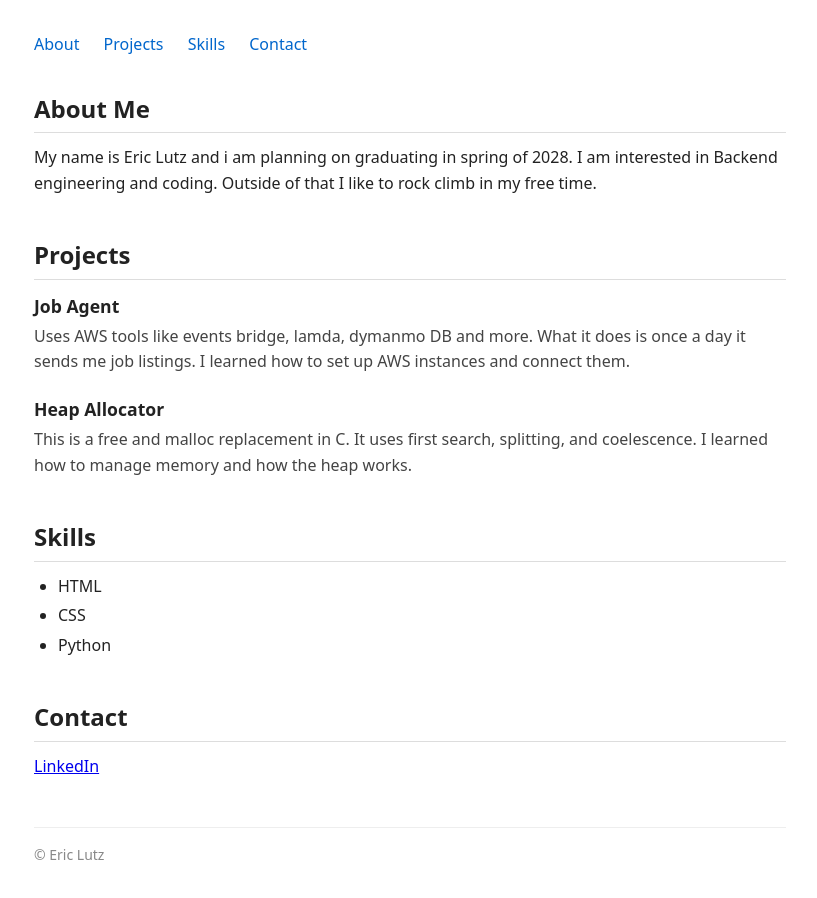
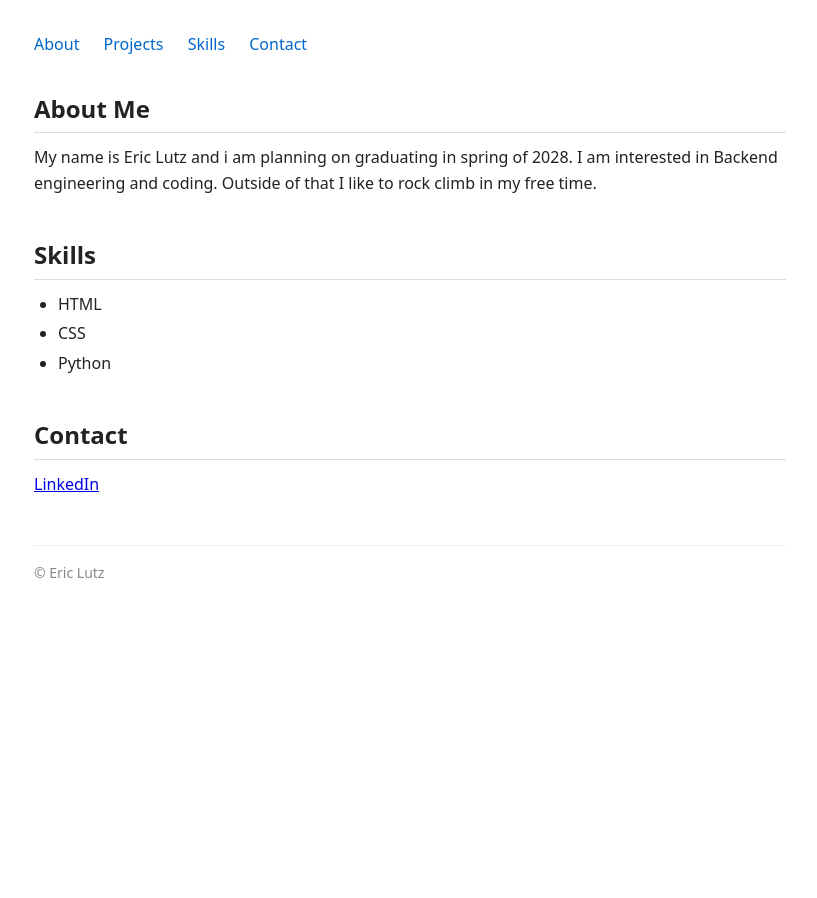
Before and after one commit to elcode44/live-portfolio, a plain HTML site: page index.html in a window 1280 px wide. Shown: the whole page, without its empty margins (230-1047 px from the left). After the commit the page ends 800 px from the top, so only its background shows below. Drawn offline with Linux system fonts and the light colour scheme.

Commit message:
Removing projects section

```diff
--- a/index.html
+++ b/index.html
@@ -28,22 +28,6 @@
        </div>
     </section>
 
-    <section id="projects">
-      <h2>Projects</h2>
-
-      <div class="project">
-        <h3>Job Agent</h3>
-        <p>Uses AWS tools like events bridge, lamda, dymanmo DB and more. What it does is once a day it sends me job listings. I learned how to set up AWS instances and connect them.</p>
-      </div>
-
-      <div class="project">
-        <h3>Heap Allocator</h3>
-        <p>This is a free and malloc replacement in C. It uses first search, splitting, and coelescence. I learned how to manage memory and how the heap works.</p>
-      </div>
-
-
-    </section>
-
     <section id="skills">
       <h2>Skills</h2>
       <ul>
```
